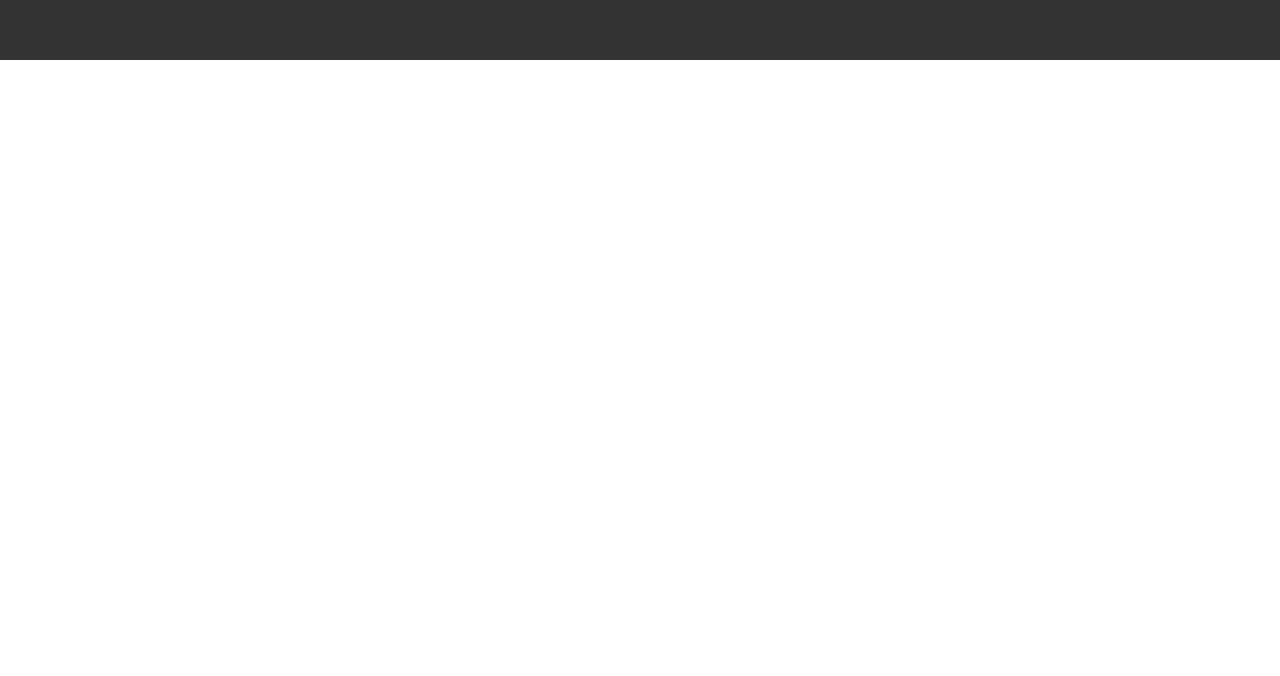
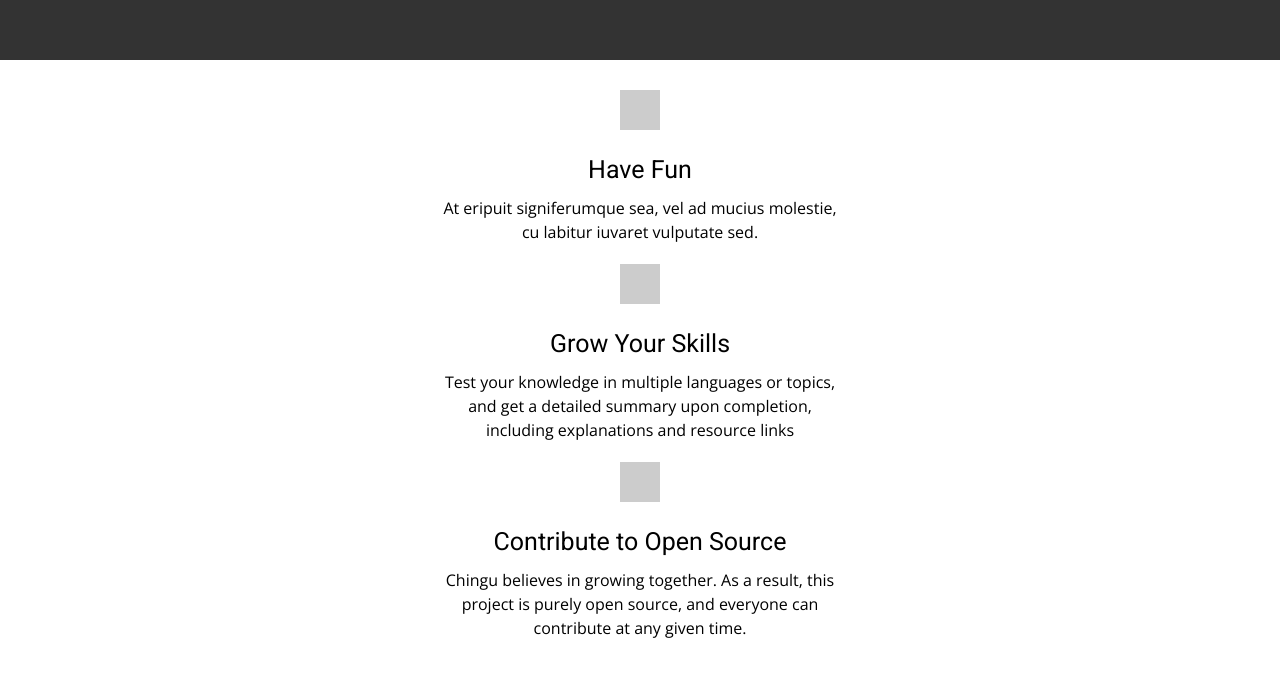
Before and after one commit to chingu-voyages/moonshot-chingu-quiz, a Next.js app in the folder client/: page / in a window 1280 px wide. Shown: the part 570-1246 px from the top of the page. Before the commit the page ends 800 px from the top, so only its background shows below. Built offline with nearby package versions, Linux system fonts and the light colour scheme.

Commit message:
#33 add basic info box section

```diff
--- /dev/null
+++ b/client/components/frontpage/InfoSection.js
@@ -0,0 +1,76 @@
+import React from "react";
+import styled from "styled-components";
+
+const Wrapper = styled.div`
+  background: #fff;
+  padding: 30px 20px 50px;
+`;
+
+const InnerWrapper = styled.div`
+  display: flex;
+  flex-direction: column;
+  justify-content: center;
+`;
+
+const InfoBox = styled.div`
+  text-align: center;
+  margin-bottom: 20px;
+`;
+
+const Icon = styled.div`
+  width: 40px;
+  height: 40px;
+  background: #ccc;
+  margin: 0 auto 25px;
+`;
+
+const Headline = styled.h3`
+  font-size: 25px;
+  line-height: 29px;
+  margin-bottom: 12px;
+`;
+
+const Text = styled.p`
+  font-size: 16px;
+  line-height: 24px;
+  max-width: 400px;
+  margin: 0 auto;
+`;
+
+const InfoSection = () => {
+  return (
+    <Wrapper>
+      <InnerWrapper>
+        <InfoBox>
+          <Icon />
+          <Headline>Have Fun</Headline>
+          <Text>
+            At eripuit signiferumque sea, vel ad mucius molestie, cu labitur
+            iuvaret vulputate sed.
+          </Text>
+        </InfoBox>
+
+        <InfoBox>
+          <Icon />
+          <Headline>Grow Your Skills</Headline>
+          <Text>
+            Test your knowledge in multiple languages or topics, and get a
+            detailed summary upon completion, including explanations and
+            resource links
+          </Text>
+        </InfoBox>
+
+        <InfoBox>
+          <Icon />
+          <Headline>Contribute to Open Source</Headline>
+          <Text>
+            Chingu believes in growing together. As a result, this project is
+            purely open source, and everyone can contribute at any given time.
+          </Text>
+        </InfoBox>
+      </InnerWrapper>
+    </Wrapper>
+  );
+};
+
+export default InfoSection;
--- a/client/pages/index.js
+++ b/client/pages/index.js
@@ -1,9 +1,15 @@
 import React from "react";
 import Header from "../components/header/Header";
 import Hero from "../components/frontpage/HeroSection";
+import Info from "../components/frontpage/InfoSection";
 
 export default function Home() {
-  return <Hero />;
+  return (
+    <>
+      <Hero />
+      <Info />
+    </>
+  );
 }
 
 // Tells NextJS this page should use the Header setup in '_app'
```
